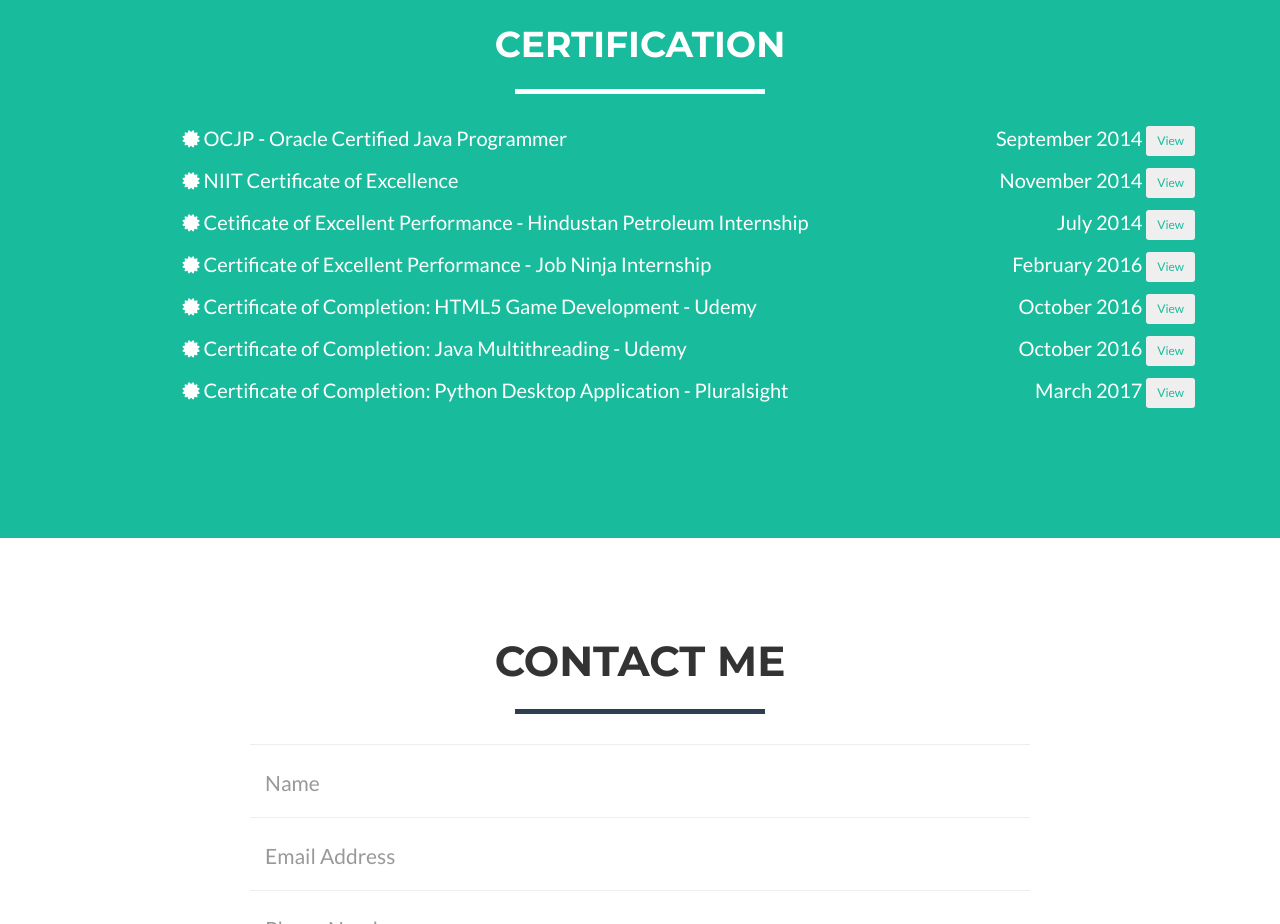
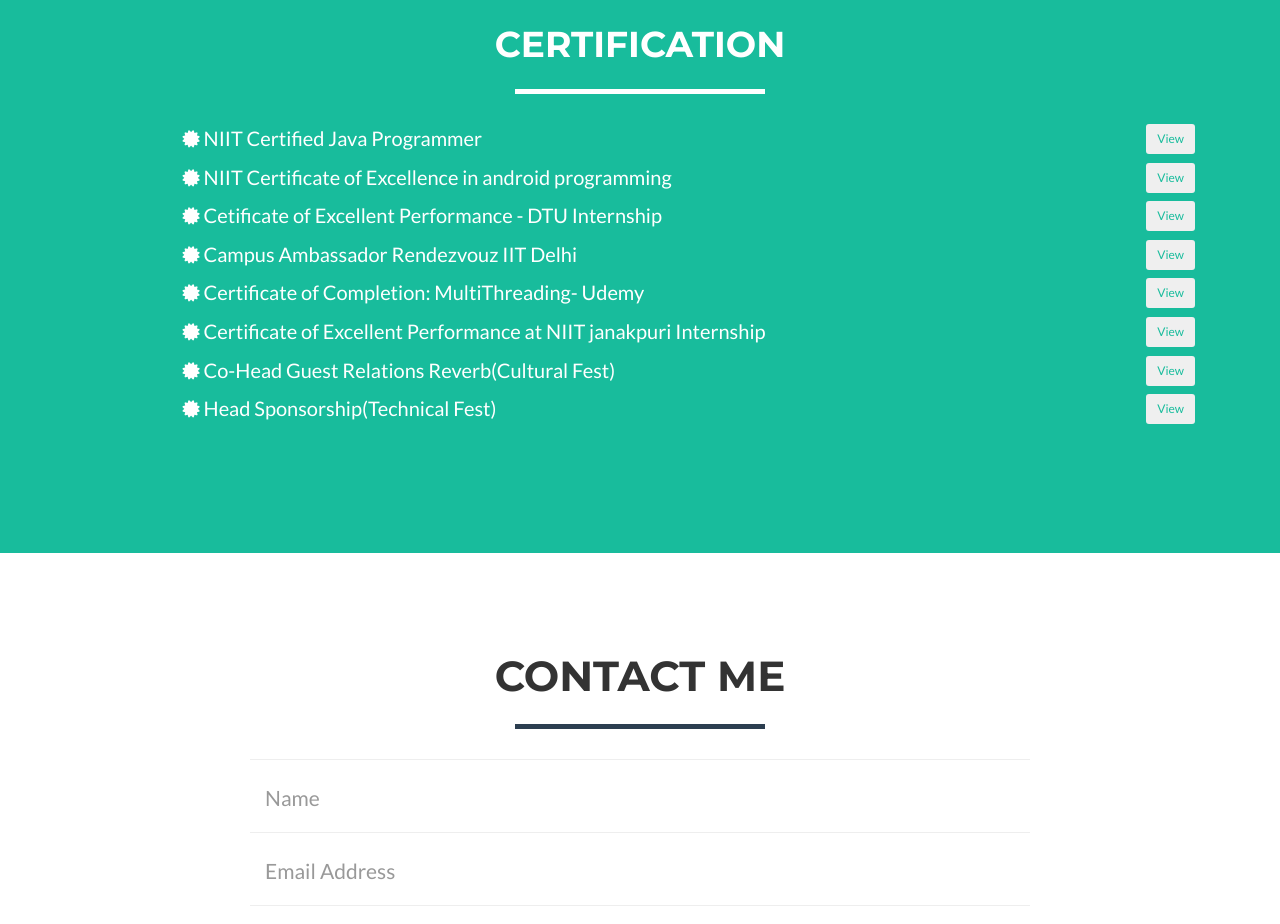
Before and after one commit to aashnamehta/Profile, a website: page index.html in a window 1280 px wide. Shown: the part 3120-4044 px from the top of the page. Drawn offline with Linux system fonts and the light colour scheme.

Commit message:
Update index.html

```diff
--- a/index.html
+++ b/index.html
@@ -269,65 +269,75 @@
 
 					<div class="col-lg-12">
 						<div class="pull-left">
-							<p><span><i class="fa fa-certificate fa-1" aria-hidden="true"></i></span>&nbsp;OCJP - Oracle  Certified Java Programmer</p>
+							<p><span><i class="fa fa-certificate fa-1" aria-hidden="true"></i></span>&nbsp;NIIT  Certified Java Programmer</p>
 						</div>
 						<div class="pull-right">
-							<p>September 2014 <a href="#ocjp" data-toggle="modal"><button class="btn btn-sm">View</button></a></p>
+							<a href="#ocjp" data-toggle="modal"><button class="btn btn-sm">View</button></a>
 						</div>
 					</div>
 
 					<div class="col-lg-12">
 						<div class="pull-left">
-							<p><span><i class="fa fa-certificate fa-1" aria-hidden="true"></i></span>&nbsp;NIIT Certificate of Excellence</p>
+							<p><span><i class="fa fa-certificate fa-1" aria-hidden="true"></i></span>&nbsp;NIIT Certificate of Excellence in android programming
 						</div>
 						<div class="pull-right">
-							<p>November 2014 <a href="#niit" data-toggle="modal"><button class="btn btn-sm">View</button></a></p>
+					<a href="#niit" data-toggle="modal"><button class="btn btn-sm">View</button></a>
 						</div>
 					</div>
 
 					<div class="col-lg-12">
 						<div class="pull-left">
-							<p><span><i class="fa fa-certificate fa-1" aria-hidden="true"></i></span>&nbsp;Cetificate of Excellent Performance - Hindustan Petroleum Internship</p>
+							<p><span><i class="fa fa-certificate fa-1" aria-hidden="true"></i></span>&nbsp;Cetificate of Excellent Performance - DTU Internship</p>
 						</div>
 						<div class="pull-right">
-							<p>July 2014 <a href="#hpcl" data-toggle="modal"><button class="btn btn-sm">View</button></a></p>
+					<a href="#hpcl" data-toggle="modal"><button class="btn btn-sm">View</button></a>
 						</div>
 					</div>
 
 					<div class="col-lg-12">
 						<div class="pull-left">
-							<p><span><i class="fa fa-certificate fa-1" aria-hidden="true"></i></span>&nbsp;Certificate of Excellent Performance - Job Ninja Internship</p>
+							<p><span><i class="fa fa-certificate fa-1" aria-hidden="true"></i></span>&nbsp;Campus Ambassador Rendezvouz IIT Delhi</p>
 						</div>
 						<div class="pull-right">
-							<p>February 2016 <a href="#jobninja" data-toggle="modal"><button class="btn btn-sm">View</button></a></p>
+					<a href="#jobninja" data-toggle="modal"><button class="btn btn-sm">View</button></a>
 						</div>
 					</div>
 
 					<div class="col-lg-12">
 						<div class="pull-left">
-							<p><span><i class="fa fa-certificate fa-1" aria-hidden="true"></i></span>&nbsp;Certificate of Completion: HTML5 Game Development - Udemy</p>
+							<p><span><i class="fa fa-certificate fa-1" aria-hidden="true"></i></span>&nbsp;Certificate of Completion: MultiThreading- Udemy</p>
 						</div>
 						<div class="pull-right">
-							<p>October 2016 <a href="#udemy1" data-toggle="modal"><button class="btn btn-sm">View</button></a></p>
+							 <a href="#udemy1" data-toggle="modal"><button class="btn btn-sm">View</button></a>
 						</div>
 					</div>
 
 					<div class="col-lg-12">
 						<div class="pull-left">
-							<p><span><i class="fa fa-certificate fa-1" aria-hidden="true"></i></span>&nbsp;Certificate of Completion: Java Multithreading - Udemy</p>
+							<p><span><i class="fa fa-certificate fa-1" aria-hidden="true"></i></span>&nbsp;Certificate of Excellent Performance at NIIT janakpuri Internship</p>
 						</div>
 						<div class="pull-right">
-							<p>October 2016 <a href="#udemy2" data-toggle="modal"><button class="btn btn-sm">View</button></a></p>
+							<a href="#udemy2" data-toggle="modal"><button class="btn btn-sm">View</button></a>
 						</div>
 					</div>
 					<div class="col-lg-12">
 						<div class="pull-left">
-							<p><span><i class="fa fa-certificate fa-1" aria-hidden="true"></i></span>&nbsp;Certificate of Completion: Python Desktop Application - Pluralsight</p>
+							<p><span><i class="fa fa-certificate fa-1" aria-hidden="true"></i></span>&nbsp;Co-Head Guest Relations Reverb(Cultural Fest)</p>
 						</div>
 						<div class="pull-right">
-							<p>March 2017 <a href="#pluralsight1" data-toggle="modal"><button class="btn btn-sm">View</button></a></p>
+							 <a href="#pluralsight1" data-toggle="modal"><button class="btn btn-sm">View</button></a>
 						</div>
 					</div>
+					<div class="col-lg-12">
+						<div class="pull-left">
+							<p><span><i class="fa fa-certificate fa-1" aria-hidden="true"></i></span>&nbsp;Head Sponsorship(Technical Fest)</p>
+						</div>
+						<div class="pull-right">
+							<a href="#pluralsight1" data-toggle="modal"><button class="btn btn-sm">View</button></a>
+						</div>
+					</div>
+
+
 				</div>
 			</div><br/>
 		</div>
```
